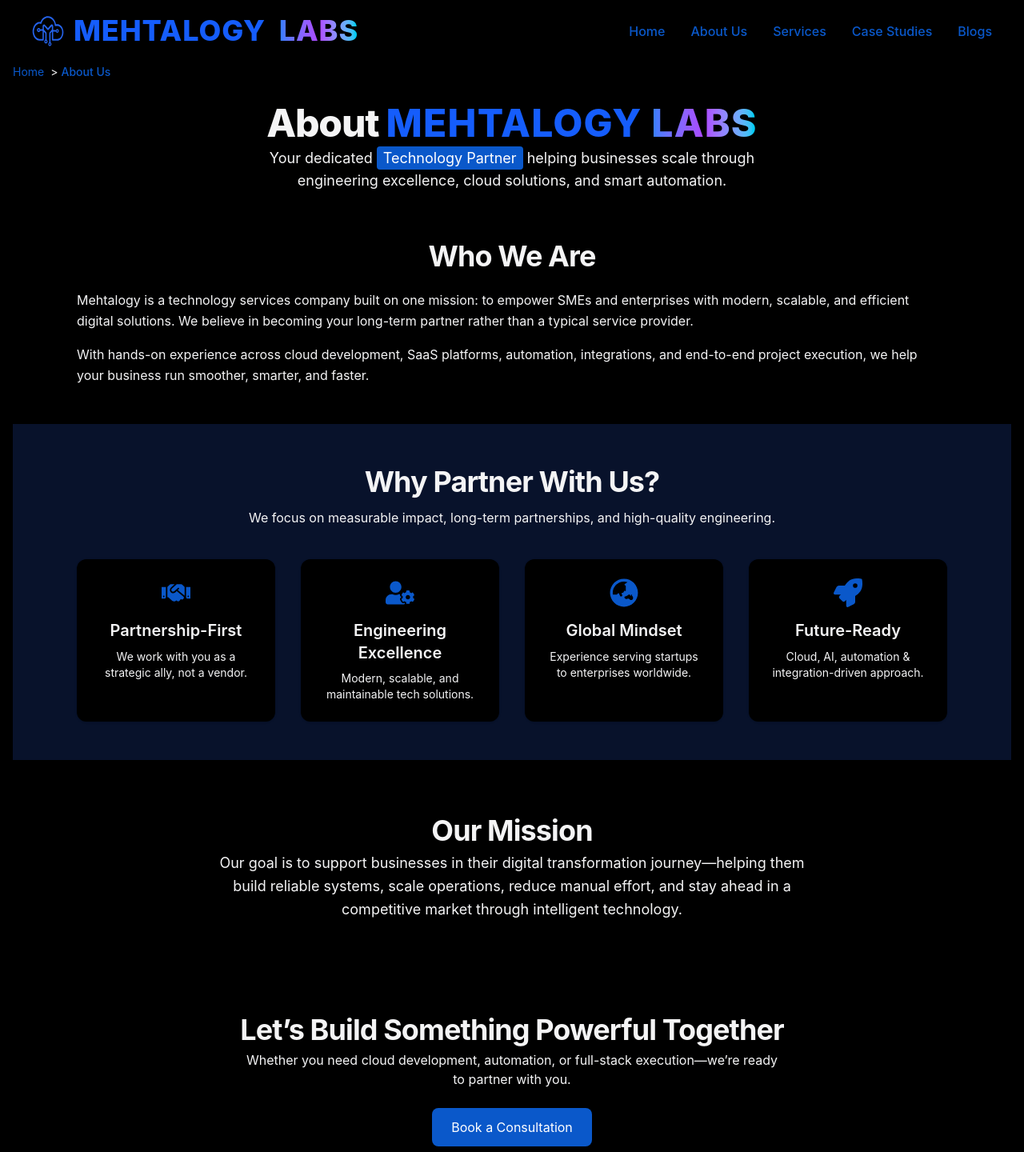
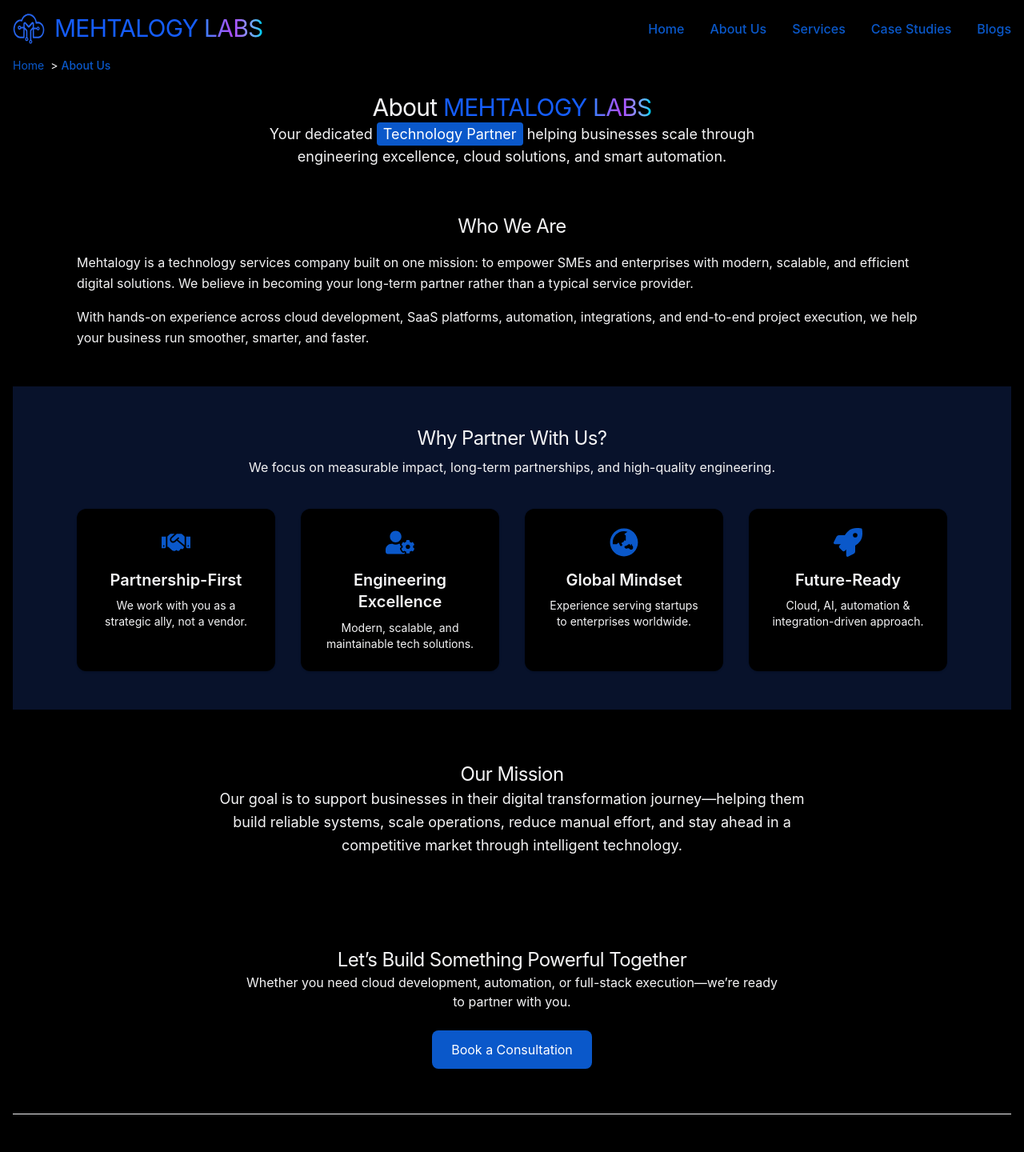
Before and after one commit to vipul-mehtalogy/vipul-mehtalogy.github.io, a Next.js app: page /about in a window 1280 px wide. Shown: the top 1440 px of the page at 80% size. Built offline with nearby package versions, Linux system fonts and the light colour scheme.

Commit message:
Fixed width issue

```diff
--- a/app/globals.css
+++ b/app/globals.css
@@ -203,7 +203,7 @@ footer a:hover {
     @apply px-6 py-3 rounded-lg hover:bg-accent transition-colors duration-200 inline-flex items-center justify-center shadow-md;
   }
 
-  h1 { @apply text-4xl md:text-5xl font-extrabold leading-tight tracking-tight; }
-  h2 { @apply text-3xl md:text-4xl font-bold leading-snug tracking-tight; }
-  h3 { @apply text-2xl md:text-3xl font-semibold leading-snug tracking-normal; }
+  h1 { @apply text-3xl leading-tight tracking-tight; }
+  h2 { @apply text-2xl leading-snug tracking-tight; }
+  h3 { @apply text-xl leading-snug tracking-normal; }
 }
--- a/app/layout.tsx
+++ b/app/layout.tsx
@@ -106,10 +106,15 @@ export const viewport: Viewport = {
 /* -----------------------------------
    🌐 Root Layout
 ------------------------------------ */
-export default function RootLayout({ children }) {
+export default function RootLayout({
+  children,
+}: {
+  children: React.ReactNode;
+}) {
   return (
-    <html lang="en" suppressHydrationWarning>
-      <body className={`${geistSans.variable} ${geistMono.variable} antialiased`}>
+    <html lang="en" className=""
+    suppressHydrationWarning >
+      <body className={`${geistSans.variable} ${geistMono.variable} antialiased p-4`}>
 
         <ThemeProvider
           attribute="class"
@@ -123,11 +128,11 @@ export default function RootLayout({ children }) {
           }}
         >
 
-          <header className="sticky top-0 z-50">
+          <header className="sticky top-0 z-50 overflow-x-hidden w-full">
             <Navbar />
           </header>
 
-          <main className="flex-grow container mx-auto px-4 py-6">
+          <main className="grow container mx-auto w-full">
             {children}
           </main>
 
--- a/components/FooterTrust.tsx
+++ b/components/FooterTrust.tsx
@@ -8,8 +8,8 @@ import Mehtalogy from "@/components/Mehtalogy"
 
 export default function Footer() {
   return (
-    <footer className="bg-bg-dark  py-12 mt-16 border-t border-border-color">
-      <div className="container mx-auto px-6 md:px-10 grid grid-cols-1 md:grid-cols-3 gap-10">
+    <footer className="bg-bg-dark  py-12 border-t border-border-color">
+      <div className="container mx-auto grid grid-cols-1 md:grid-cols-3 gap-10">
 
         {/* ======================================================
            BRAND + SHORT MISSION
@@ -23,7 +23,7 @@ export default function Footer() {
               height={45}
               className="object-contain"
             />
-            <h1 className="text-4xl font-extrabold flex items-center space-x-2">
+            <h1 className="">
                           <Mehtalogy />
                         </h1>
           </Link>
--- a/components/Mehtalogy.tsx
+++ b/components/Mehtalogy.tsx
@@ -1,11 +1,11 @@
 export default function Mehtalogy() {
     return (
         <>
+            <span className="text-blue-600 dark:text-blue-400">
+                MEHTALOGY</span>&nbsp;
 
-            <span className="text-blue-600 dark:text-blue-400 tracking-wide">MEHTALOGY&nbsp;</span>
-
-            <span className="bg-gradient-to-r from-blue-500 via-purple-500 to-cyan-400
-               bg-clip-text text-transparent font-extrabold tracking-wide">
+            <span className="bg-linear-to-r from-blue-500 via-purple-500
+            to-cyan-400 bg-clip-text text-transparent">
                 LABS
             </span>
         </>
--- a/components/Navbar.tsx
+++ b/components/Navbar.tsx
@@ -18,13 +18,10 @@ export default function Navbar() {
 
       <nav
         aria-label="Main Navigation"
-        className="
-          fixed top-0 left-0 w-full z-50
-          bg-light/50
-          shadow-sm backdrop-blur-md
-        "
+        className="fixed top-0 left-0 w-full z-50 max-w-7xl mx-auto flex flex-wrap
+          bg-light/50 shadow-sm backdrop-blur-md"
       >
-        <div className="container mx-auto flex items-center justify-between py-4 px-6 md:px-10">
+        <div className="container mx-auto flex items-center justify-between p-4 ">
 
           {/* LOGO */}
           <Link href="/" className="flex items-center gap-3">
@@ -36,7 +33,7 @@ export default function Navbar() {
               priority
               className="object-contain"
             />
-            <h1 className="text-4xl font-extrabold flex items-center space-x-2">
+            <h1 className="">
               <Mehtalogy />
             </h1>
 
--- a/package.json
+++ b/package.json
@@ -28,6 +28,7 @@
     "@types/node": "^20",
     "@types/react": "^19",
     "@types/react-dom": "^19",
+    "baseline-browser-mapping": "^2.8.32",
     "eslint": "^9",
     "eslint-config-next": "16.0.3",
     "gh-pages": "^6.3.0",
```
Also changed, not shown: 1 other file (tests, documents, lock files or other folders).
